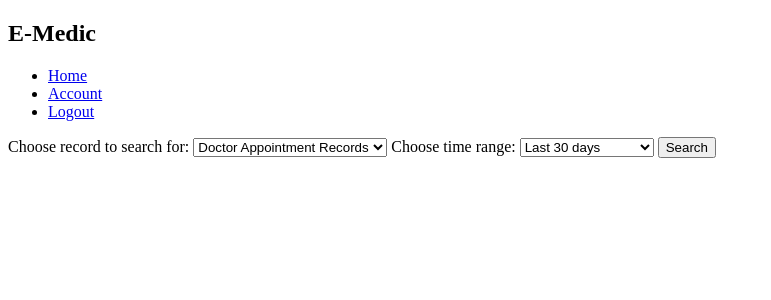
After one commit to chuboyo/smart-emr-project, a Django app: page /advanced_search/ in a window 1280 px wide. The commit adds this page. Shown: the top 300 px of the page, without its empty margins (0-771 px from the left). Run offline with Django 4.2, Linux system fonts and the light colour scheme; the visitor is signed in with stand-in values (Sample User, id 1).

Commit message:
Advanced Search/Filter Functionlity Added

```diff
--- a/app/main/urls.py
+++ b/app/main/urls.py
@@ -3,7 +3,8 @@ from django.urls import path
 from .views import (PatientListView, PatientDetailView, PatientCreateView, PatientUpdateView, PatientDeleteView,
                     DoctorAppointmentListView, DoctorAppointmentDetailView, DoctorAppointmentCreateView, DoctorAppointmentUpdateView,
                     DoctorAppointmentDeleteView, LabAppointmentListView, LabAppointmentDetailView, LabAppointmentCreateView,
-                    LabAppointmentUpdateView, LabAppointmentDeleteView, PatientSearchResultsListView, HomePageView)
+                    LabAppointmentUpdateView, LabAppointmentDeleteView, PatientSearchResultsListView, HomePageView, AdvancedSearchView,
+                    LabAppointmentFilterView, DoctorAppointmentFilterView)
 
 urlpatterns = [
     path('patients/', PatientListView.as_view(), name='patient_list'),
@@ -24,4 +25,7 @@ urlpatterns = [
 
     path('patient_search/', PatientSearchResultsListView.as_view(), name='patient_search_results'),
     path('', HomePageView.as_view(), name='home'),
+    path('advanced_search/', AdvancedSearchView.as_view(), name='advanced_search'),
+    path('doctor_search/', DoctorAppointmentFilterView.as_view(), name='doctor_search'),
+    path('lab_search/',LabAppointmentFilterView.as_view(), name='lab_search')
 ]
--- a/app/main/views.py
+++ b/app/main/views.py
@@ -1,4 +1,3 @@
-from contextlib import _RedirectStream
 from django.shortcuts import render, get_object_or_404, redirect
 
 from .models import Patient, DoctorAppointmentHistory, LabAppointmentHistory
@@ -13,15 +12,13 @@ from datetime import datetime
 
 from .forms import PatientUpdateForm, CreateDoctorAppointmentHistoryForm, CreateLabAppointmentHistoryForm, CreateLabAppointmentUpdateForm
 
-from django.conf import settings
-
 from django.core.files.storage import FileSystemStorage
 
 from django.contrib.auth.mixins import (
     LoginRequiredMixin, PermissionRequiredMixin
 )
 
-
+from datetime import datetime, timedelta
 
 
 """patient table views """
@@ -215,3 +212,32 @@ class PatientSearchResultsListView(LoginRequiredMixin, ListView):
     def get_queryset(self):
         query = self.request.GET.get('q')
         return Patient.objects.filter(hospital_number=query)
+
+class AdvancedSearchView(LoginRequiredMixin, TemplateView):
+    template_name = 'search.html'
+
+class DoctorAppointmentFilterView(LoginRequiredMixin, ListView):
+    model = DoctorAppointmentHistory
+    context_object_name = 'doctor_appointments'
+    template_name = 'doctor/appointment_search_results.html'
+
+    def get_queryset(self):
+        days = self.request.GET.get('range')
+        try:
+            duration = datetime.today() - timedelta(days=int(days)) # get days difference
+            return DoctorAppointmentHistory.objects.filter(date__gte=duration)
+        except:
+            return DoctorAppointmentHistory.objects.all()
+
+class LabAppointmentFilterView(LoginRequiredMixin, ListView):
+    model = LabAppointmentHistory
+    context_object_name = 'lab_appointments'
+    template_name = 'lab/appointment_search_results.html'
+
+    def get_queryset(self):
+        days = self.request.GET.get('range')
+        try:
+            duration = datetime.today() - timedelta(days=int(days)) # get days difference
+            return LabAppointmentHistory.objects.filter(date__gte=duration)
+        except:
+            return LabAppointmentHistory.objects.all()
--- a/app/templates/base.html
+++ b/app/templates/base.html
@@ -14,7 +14,11 @@
             <ul>
                 <li><a href="{% url 'home' %}">Home</a></li>
                 <li><a href="#">Account</a></li>
-                <li><a href="{% url 'account_logout' %}">Logout</a></li>
+                {% if user.is_authenticated %}
+                    <li><a href="{% url 'account_logout' %}">Logout</a></li>
+                {% else %}
+                    <li><a href="{% url 'account_login' %}">Login</a></li>
+                {% endif %}
             </ul>
         </div>
     </nav>
@@ -27,5 +31,8 @@
     {% block footer %}
         <div class="footer"></div>
     {% endblock footer %}
+
+    {% block js %}
+    {% endblock js %}
 </body>
 </html>
--- a/app/templates/home.html
+++ b/app/templates/home.html
@@ -7,7 +7,7 @@
     </form>
 
     <div>
-        <a href="#"> Advanced Search</a>
+        <a href="{% url 'advanced_search' %}"> Advanced Search</a>
     </div>
     <div>
         <p><a href="{% url 'patient_list' %}">{{total_patients}} patients</a> as of today</p>
--- /dev/null
+++ b/app/templates/search.html
@@ -0,0 +1,50 @@
+{% extends 'base.html' %}
+
+{% block content %}
+    <div>
+        <form action="" method="get">
+            Choose record to search for:
+            <select name="" id="record-type">
+                <option value="Lab">Laboratory Records</option>
+                <option value="Doctor" selected>Doctor Appointment Records</option>
+            </select>
+            Choose time range:
+            <select name="" id="record-range">
+                <option value="30" selected>Last 30 days</option>
+                <option value="90">Last Three Months</option>
+                <option value="365">Last 365 Days</option>
+                <option value="all">All Records</option>
+            </select>
+            <input type="hidden" name="range" id="input-range">
+            <input type="submit" value="Search">
+        </form>
+    </div>
+{% endblock content %}
+
+{% block js %}
+    <script>
+        let record_type = document.querySelector("#record-type");
+        let record_range = document.querySelector("#record-range");
+        let form = document.querySelector("form")
+        form.action = window.location.origin + "/doctor_search"
+
+        let input_range = document.querySelector("#input-range");
+        input_range.value = record_range.value;
+
+        record_type.addEventListener("change", ()=>{
+            setFormAction(record_type.value);
+        });
+
+        record_range.addEventListener("change", ()=>{
+            input_range.value = record_range.value;
+        });
+
+        function setFormAction(value) {
+            if (value === "Doctor") {
+                form.action = window.location.origin + "/doctor_search"
+            } else {
+                form.action = window.location.origin + "/lab_search"
+            }
+        }
+    </script>
+{% endblock js %}
```
Also changed, not shown: app/templates/doctor/appointment_search_results.html (added, +22 -0 lines), app/templates/lab/appointment_search_results.html (added, +20 -0 lines).
